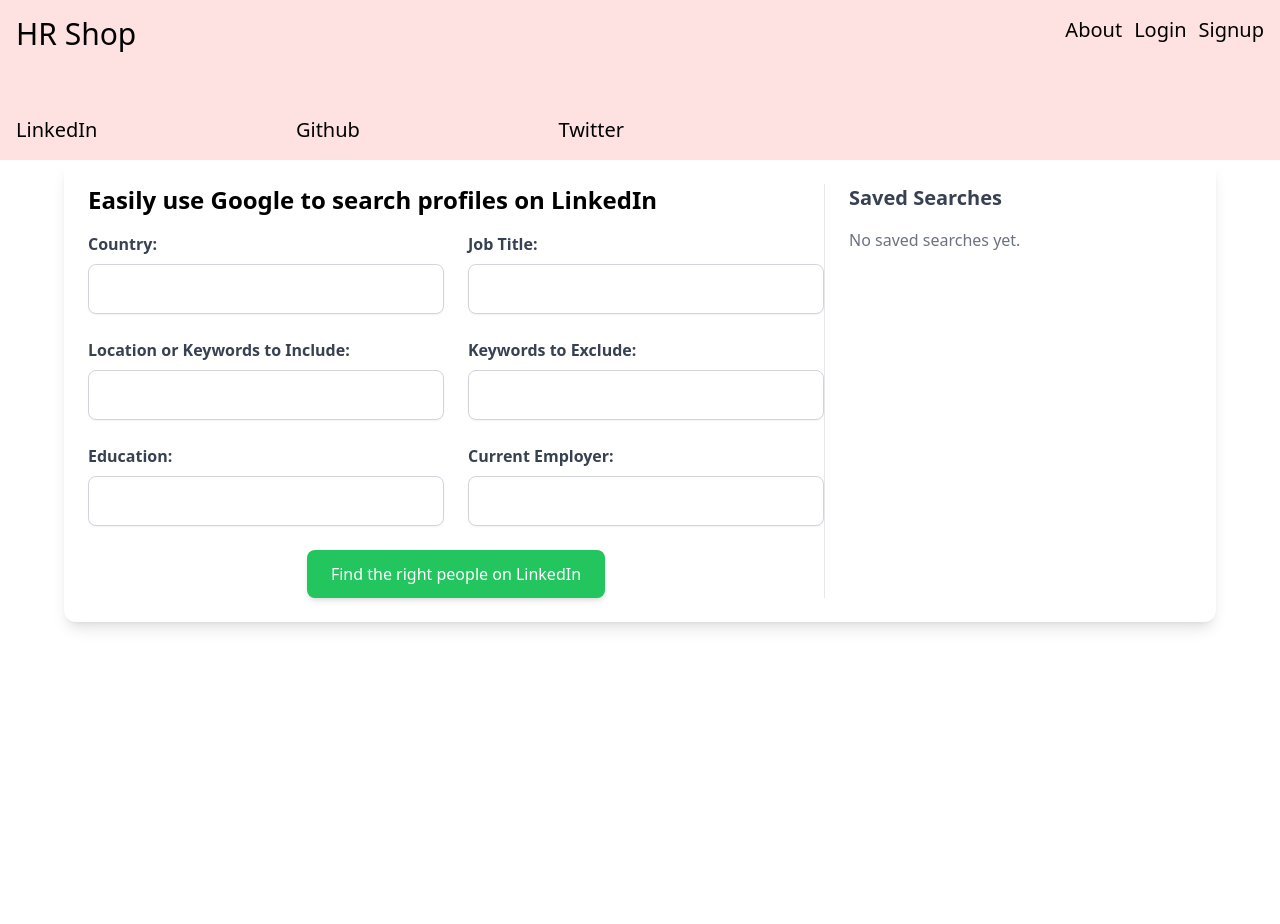
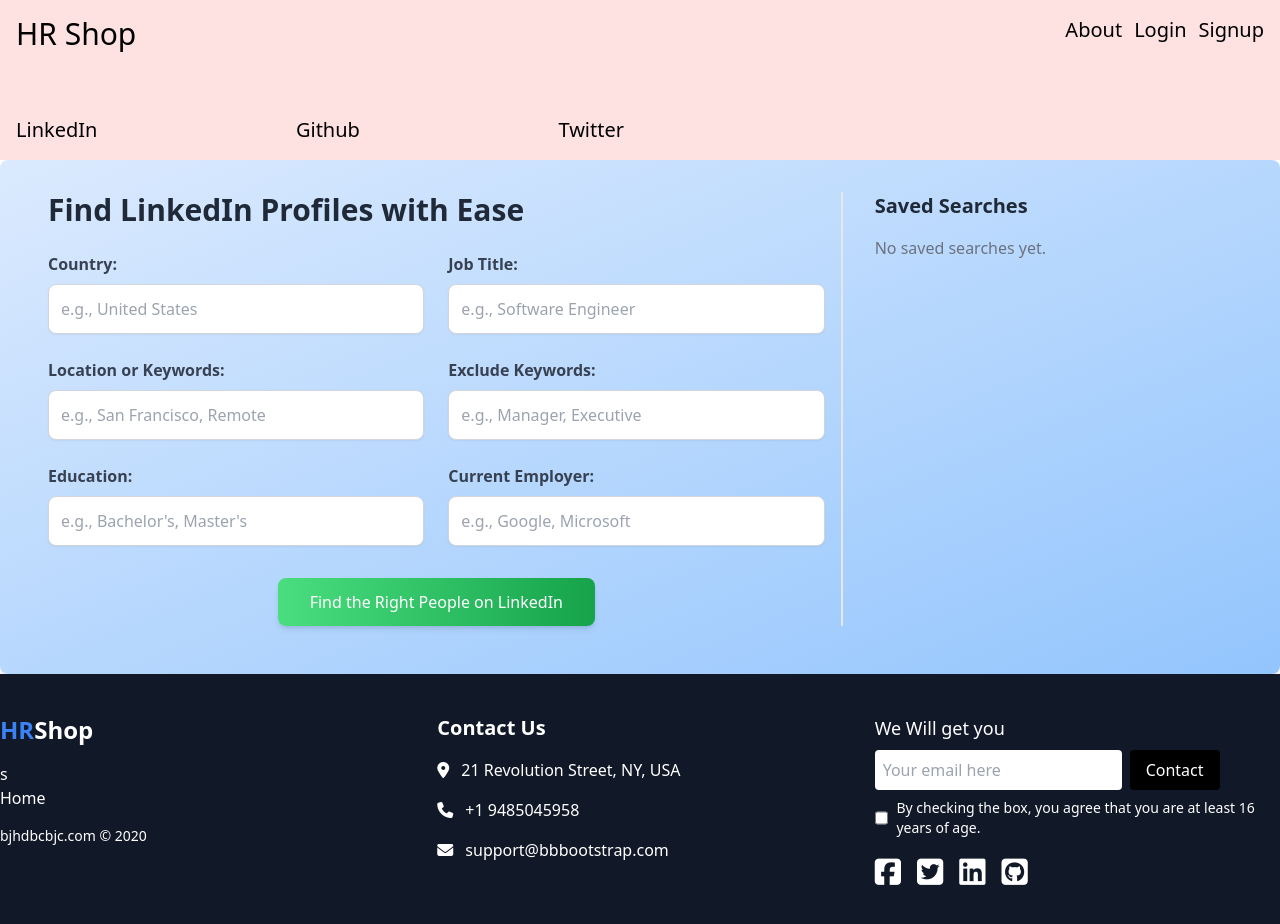
Before and after one commit to Ajay-33/HR-Client, a React (Create React App) app: page / in a window 1280 px wide. Shown: the top 924 px of the page. Before the commit the page ends 800 px from the top, so only its background shows below. Built offline with nearby package versions, Linux system fonts and the light colour scheme.

Commit message:
Styling to Home Page and added Footer

```diff
--- a/package.json
+++ b/package.json
@@ -3,9 +3,13 @@
   "version": "0.1.0",
   "private": true,
   "dependencies": {
+    "@fortawesome/fontawesome-free": "^6.6.0",
+    "@fortawesome/free-solid-svg-icons": "^6.6.0",
+    "@fortawesome/react-fontawesome": "^0.2.2",
     "@testing-library/jest-dom": "^5.17.0",
     "@testing-library/react": "^13.4.0",
     "@testing-library/user-event": "^13.5.0",
+    "font-awesome-icons": "^1.6.0",
     "react": "^18.3.1",
     "react-dom": "^18.3.1",
     "react-router-dom": "^6.26.1",
--- a/src/App.js
+++ b/src/App.js
@@ -5,6 +5,7 @@ import Navbar from "./components/Navbar";
 import { BrowserRouter as Router, Routes, Route } from "react-router-dom";
 import Twitter from "./components/Twitter";
 import Github from "./components/Github";
+import Footer from "./components/Footer";
 // Testinggggggggggggg
 function App() {
   return (
@@ -16,6 +17,7 @@ function App() {
         <Route exact path="/twitter" element={<Twitter />} />
         <Route exact path="/github" element={<Github/>}/>
       </Routes>
+      <Footer/>
     </Router>
     </div>
   );
--- /dev/null
+++ b/src/components/Footer.js
@@ -0,0 +1,73 @@
+
+import '@fortawesome/fontawesome-free/css/all.min.css';
+import React from 'react';
+
+function Footer() {
+  return (
+    <footer className="bg-gray-900 text-white py-10 ">
+      <div className="container mx-auto grid grid-cols-1 md:grid-cols-3 gap-8">
+        {/* Left section with logo and navigation links */}
+        <div>
+          <h2 className="text-2xl font-bold mb-4">
+            <span className="text-blue-500">HR</span>Shop
+          </h2>
+          <nav className="mb-4">s
+            <ul className="space-y-2">
+              <li><a href="#" className="hover:underline">Home</a></li>
+            </ul>
+          </nav>
+          <p className="text-sm">bjhdbcbjc.com &copy; 2020</p>
+        </div>
+
+        {/* Middle section with contact information */}
+        <div>
+          <h3 className="text-xl font-semibold mb-4">Contact Us</h3>
+          <ul className="space-y-4">
+            <li className="flex items-center space-x-3">
+              <span><i className="fas fa-map-marker-alt"></i></span>
+              <span>21 Revolution Street, NY, USA</span>
+            </li>
+            <li className="flex items-center space-x-3">
+              <span><i className="fas fa-phone"></i></span>
+              <span>+1 9485045958</span>
+            </li>
+            <li className="flex items-center space-x-3">
+              <span><i className="fas fa-envelope"></i></span>
+              <span><a href="mailto:support@bbbootstrap.com" className="hover:underline">support@bbbootstrap.com</a></span>
+            </li>
+          </ul>
+        </div>
+
+        {/* Right section with about info and social icons */}
+        <div className="mt-8 md:mt-0 flex flex-col items-start  space-y-4">
+          <div className="flex flex-col space-y-2">
+            <label htmlFor="email" className="text-lg font-medium">We Will get you</label>
+            <div className="flex space-x-2">
+              <input
+                type="email"
+                id="email"
+                placeholder="Your email here"
+                className="p-2 rounded bg-white text-black"
+              />
+              <button className="bg-black text-white py-2 px-4 rounded hover:bg-gray-800">Contact</button>
+            </div>
+            <div className="flex items-center space-x-2">
+              <input type="checkbox" id="age" className="w-4 h-4"/>
+              <label htmlFor="age" className="text-sm">By checking the box, you agree that you are at least 16 years of age.</label>
+            </div>
+          </div>
+
+          {/* Social media icons */}
+          <div className="flex space-x-4 mt-4 text-3xl">
+            <a href="#" className="hover:opacity-75"><i className="fab fa-facebook-square"></i></a>
+            <a href="#" className="hover:opacity-75"><i className="fab fa-twitter-square"></i></a>
+            <a href="#" className="hover:opacity-75"><i className="fab fa-linkedin"></i></a>
+            <a href="#" className="hover:opacity-75"><i className="fab fa-github-square"></i></a>
+          </div>
+        </div>
+      </div>
+    </footer>
+  );
+}
+
+export default Footer;
--- a/src/components/LinkedIn.js
+++ b/src/components/LinkedIn.js
@@ -1,5 +1,7 @@
 import React, { useState } from "react";
 import SearchModal from "./SearchModal"; // Import the modal component
+import { FontAwesomeIcon } from "@fortawesome/react-fontawesome";
+import { faTrashAlt } from "@fortawesome/free-solid-svg-icons"; // Import the cross icon
 
 const LinkedIn = () => {
   const [jobTitle, setJobTitle] = useState("");
@@ -7,6 +9,7 @@ const LinkedIn = () => {
   const [keywords, setKeywords] = useState("");
   const [country, setCountry] = useState("");
   const [education, setEducation] = useState("");
+  const [currentEmployer, setCurrentEmployer] = useState("");
   const [savedSearches, setSavedSearches] = useState(() => {
     const searches = localStorage.getItem("savedSearches");
     return searches ? JSON.parse(searches) : [];
@@ -16,18 +19,20 @@ const LinkedIn = () => {
   const [generatedQuery, setGeneratedQuery] = useState("");
 
   const generateLink = () => {
-    const baseURL = "https://www.google.com/search?q=site:linkedin.com";
+    const baseURL = "https://www.google.com/search?q=";
     const query = [
-      jobTitle ? `intitle:"${jobTitle}"` : "",
-      location ? `location:"${location}"` : "",
-      keywords ? `keywords:"${keywords}"` : "",
-      country ? `country:"${country}"` : "",
-      education ? `education:"${education}"` : "",
+      jobTitle ? `"${jobTitle}"` : "", // Job title in quotes
+      location ? `"${location}"` : "", // Location in quotes
+      `site:in.linkedin.com/in/ OR site:in.linkedin.com/pub/`, // Specific LinkedIn site filter
+      `-intitle:"profiles"`, // Exclude "profiles" in title
+      `-inurl:"dir/"`, // Exclude "dir/" in URL
+      currentEmployer ? `"Current * ${currentEmployer}"` : "", // Current employer with wildcard and quotes
+      keywords ? `-"${keywords}"` : "", // Exclude keywords (with minus sign)
     ]
       .filter(Boolean)
       .join(" ");
 
-    return `${baseURL} ${encodeURIComponent(query)}`;
+    return `${baseURL}${encodeURIComponent(query)}`;
   };
 
   const handleSearchClick = () => {
@@ -38,7 +43,7 @@ const LinkedIn = () => {
 
   const handleSaveSearch = () => {
     const link = generatedQuery;
-    if (link && !savedSearches.some(search => search.link === link)) {
+    if (link && !savedSearches.some((search) => search.link === link)) {
       const updatedSearches = [...savedSearches, { jobTitle, link }];
       setSavedSearches(updatedSearches);
       localStorage.setItem("savedSearches", JSON.stringify(updatedSearches));
@@ -55,12 +60,20 @@ const LinkedIn = () => {
     setIsModalOpen(false); // close the modal
   };
 
+  const handleDeleteSearch = (index) => {
+    const updatedSearches = savedSearches.filter((_, i) => i !== index);
+    setSavedSearches(updatedSearches);
+    localStorage.setItem("savedSearches", JSON.stringify(updatedSearches));
+  };
+
   return (
-    <div className="p-6 max-w-6xl mx-auto bg-white rounded-xl shadow-lg flex justify-between">
+    <div className="flex flex-col md:flex-row items-start justify-between p-8 mx-auto bg-gradient-to-br from-blue-100 to-blue-300 shadow-lg rounded-lg w-full pb-12 ">
       {/* Left side form */}
-      <div className="w-2/3">
-        <h1 className="text-2xl font-bold mb-4">Easily use Google to search profiles on LinkedIn</h1>
-        <form className="grid grid-cols-2 gap-6">
+      <div className="w-full md:w-2/3 px-4  border-r-2">
+        <h1 className="text-3xl font-extrabold mb-6 text-gray-800">
+          Find LinkedIn Profiles with Ease
+        </h1>
+        <form className="grid grid-cols-1 md:grid-cols-2 gap-6">
           <div className="flex flex-col">
             <label className="font-semibold text-gray-700 mb-2">Country:</label>
             <input
@@ -68,88 +81,102 @@ const LinkedIn = () => {
               value={country}
               onChange={(e) => setCountry(e.target.value)}
               className="p-3 border border-gray-300 rounded-lg shadow-sm focus:outline-none focus:ring-2 focus:ring-blue-500"
+              placeholder="e.g., United States"
             />
           </div>
           <div className="flex flex-col">
-            <label className="font-semibold text-gray-700 mb-2">Job Title:</label>
+            <label className="font-semibold text-gray-700 mb-2">
+              Job Title:
+            </label>
             <input
               type="text"
               value={jobTitle}
               onChange={(e) => setJobTitle(e.target.value)}
               className="p-3 border border-gray-300 rounded-lg shadow-sm focus:outline-none focus:ring-2 focus:ring-blue-500"
+              placeholder="e.g., Software Engineer"
             />
           </div>
           <div className="flex flex-col">
-            <label className="font-semibold text-gray-700 mb-2">Location or Keywords to Include:</label>
+            <label className="font-semibold text-gray-700 mb-2">
+              Location or Keywords:
+            </label>
             <input
               type="text"
               value={location}
               onChange={(e) => setLocation(e.target.value)}
               className="p-3 border border-gray-300 rounded-lg shadow-sm focus:outline-none focus:ring-2 focus:ring-blue-500"
+              placeholder="e.g., San Francisco, Remote"
             />
           </div>
           <div className="flex flex-col">
-            <label className="font-semibold text-gray-700 mb-2">Keywords to Exclude:</label>
+            <label className="font-semibold text-gray-700 mb-2">
+              Exclude Keywords:
+            </label>
             <input
               type="text"
               value={keywords}
               onChange={(e) => setKeywords(e.target.value)}
               className="p-3 border border-gray-300 rounded-lg shadow-sm focus:outline-none focus:ring-2 focus:ring-blue-500"
+              placeholder="e.g., Manager, Executive"
             />
           </div>
           <div className="flex flex-col">
-            <label className="font-semibold text-gray-700 mb-2">Education:</label>
+            <label className="font-semibold text-gray-700 mb-2">
+              Education:
+            </label>
             <input
               type="text"
               value={education}
               onChange={(e) => setEducation(e.target.value)}
               className="p-3 border border-gray-300 rounded-lg shadow-sm focus:outline-none focus:ring-2 focus:ring-blue-500"
+              placeholder="e.g., Bachelor's, Master's"
             />
           </div>
           <div className="flex flex-col">
-            <label className="font-semibold text-gray-700 mb-2">Current Employer:</label>
+            <label className="font-semibold text-gray-700 mb-2">
+              Current Employer:
+            </label>
             <input
               type="text"
-              value={location}  // Use location state as placeholder for demonstration
-              onChange={(e) => setLocation(e.target.value)}  // Use location handler for demonstration
+              value={currentEmployer}
+              onChange={(e) => setCurrentEmployer(e.target.value)} // Handler for demo
               className="p-3 border border-gray-300 rounded-lg shadow-sm focus:outline-none focus:ring-2 focus:ring-blue-500"
+              placeholder="e.g., Google, Microsoft"
             />
           </div>
         </form>
-        <div className="flex justify-center mt-6">
+        <div className="flex justify-center mt-8">
           <button
             type="button"
             onClick={handleSearchClick} // open the modal instead of saving directly
-            className="bg-green-500 text-white py-3 px-6 rounded-lg shadow-md hover:bg-green-600 focus:outline-none focus:ring-2 focus:ring-green-500 focus:ring-opacity-50"
+            className="bg-gradient-to-r from-green-400 to-green-600 text-white py-3 px-8 rounded-lg shadow-md hover:from-green-500 hover:to-green-700 focus:outline-none focus:ring-2 focus:ring-green-500 focus:ring-opacity-50"
           >
-            Find the right people on LinkedIn
+            Find the Right People on LinkedIn
           </button>
         </div>
       </div>
 
-      {/* Right side saved searches */}
-      <div className="w-1/3 pl-6 border-l border-gray-200">
-        <h2 className="text-xl font-semibold text-gray-700 mb-4">Saved Searches</h2>
+      <div className="w-full md:w-1/3 mx-auto md:pl-8">
+        <h2 className="text-xl font-bold text-gray-800 mb-4">Saved Searches</h2>
         <div className="space-y-4">
           {savedSearches.length > 0 ? (
             savedSearches.map((search, index) => (
               <div
                 key={index}
-                className="flex items-center space-x-4 bg-gray-100 p-4 rounded-lg shadow-sm"
+                className="flex justify-between items-center space-x-4 bg-gradient-to-r from-gray-100 to-gray-200 p-4 rounded-lg shadow-sm transition-opacity duration-300 hover:opacity-80"
               >
-                <span className="text-blue-500 truncate">{search.jobTitle}</span>
-                <button
-                  onClick={() => handleCopyLink(search.link)}
-                  className="bg-gray-200 p-2 rounded-lg text-gray-700 hover:bg-gray-300 focus:outline-none focus:ring-2 focus:ring-gray-500"
+                <span
+                  onClick={() => handleGoToGoogle(search.link)}
+                  className="text-blue-600 font-medium truncate hover:underline hover:cursor-pointer"
                 >
-                  Copy
-                </button>
-                <button
-                  onClick={() => handleGoToGoogle(search.link)}
-                  className="bg-green-500 p-2 rounded-lg text-white hover:bg-green-600 focus:outline-none focus:ring-2 focus:ring-green-500"
+                  {search.jobTitle}
+                </span>
+                <div
+                  className="space-x-4 text-sm hover:cursor-pointer"
+                  onClick={() => handleDeleteSearch(index)} // Call delete function here
                 >
-                  Open
-                </button>
+                  <FontAwesomeIcon icon={faTrashAlt} />
+                </div>
               </div>
             ))
           ) : (
@@ -157,6 +184,7 @@ const LinkedIn = () => {
           )}
         </div>
       </div>
+
       <SearchModal
         isOpen={isModalOpen}
         onClose={() => setIsModalOpen(false)}
```
Also changed, not shown: 1 other file (tests, documents, lock files or other folders).
